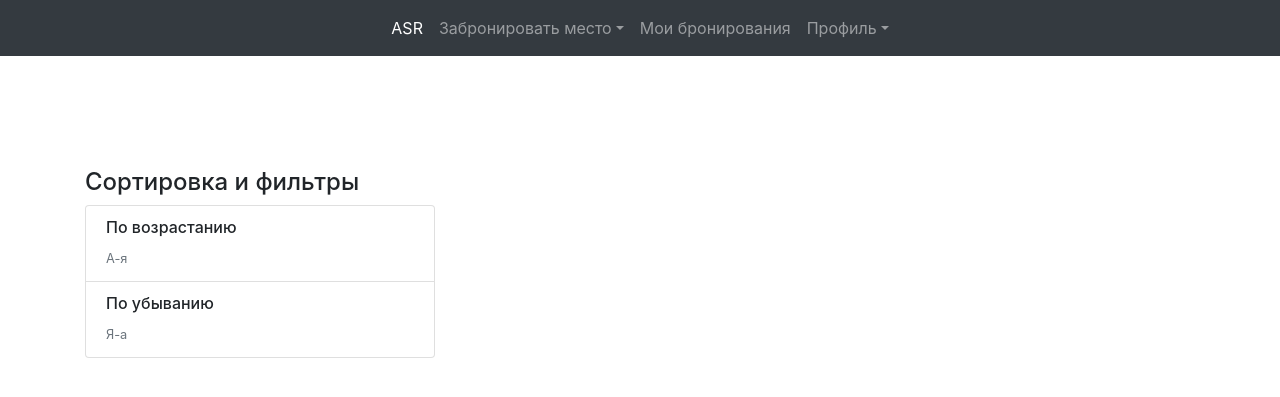
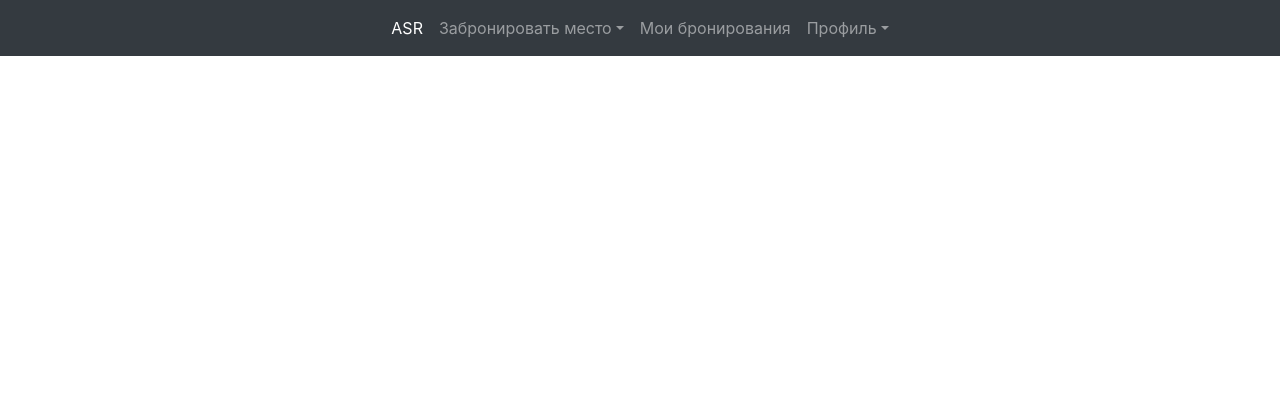
Before and after one commit to Ga3B/Aventica-Seat-Reservation-, a Django app: page /MainApp/change_room/rooms in a window 1280 px wide. Shown: the top 397 px of the page. Run offline with Django 3.2, Linux system fonts and the light colour scheme; the visitor is signed in with stand-in values (Sample User, id 1); data that the repository does not hold is empty; some libraries are stand-ins or nearby versions.

Commit message:
Удалил бесполезные фильтры

```diff
--- a/MainApp/templates/MainApp/change_room.html
+++ b/MainApp/templates/MainApp/change_room.html
@@ -16,44 +16,18 @@
 <div class="container">
   <div class="py-5 text-center"></div>
   <div class="row">
-    <div class="col-md-4 order-md-2 mb-8">
-      <h4>Сортировка и фильтры</h4>
-      <ul class="list-group mb-3">
-        <li class="list-group-item d-flex justify-content-between lh-condensed">
-          <div>
-            <h6>По возрастанию</h6>
-            <small class="text-muted"> А-я</small>
-          </div>
-        </li>
-        <li class="list-group-item d-flex justify-content-between lh-condensed">
-          <div>
-            <h6>По убыванию</h6>
-            <small class="text-muted"> Я-а</small>
-          </div>
-        </li>
-        <!-- <li class="list-group-item d-flex justify-content-between lh-condensed">
-          <div>
-            <h6>По возрастанию</h6>
-            <small class="text-muted"> что-нибудь</small>
-          </div>
-        </li> -->
-      </ul>
-    </div>
 
     {% if rooms %}
     {% for room in rooms %}
       <div class="col-md-8 order-md-2">
         <div class="card mb-4 shadow-sm">
-          <!-- <img src="{% static room.photo.url %}" alt=""> -->
           <div class="card-body">
             <h6>{{ room.name }}</h6>
             <p class="card-text">{{ room.description }}</p>
             <div class="d-flex justify-content-between align-items-center">
               <div class="btn-group">
-                <!-- Чтобы вернуть как было - заменить дата-таргет и дата-тоггл на хреф -->
                 <a type="button" data-val="{{ room.id }}" data-type="Room"
                 data-toggle="modal" data-target="#bookModal"  class="btn btn-sm btn-outline-secondary" >Далее</a>
-
               </div>
               <small class="text-muted">Вместимость - {{ room.capacity }}</small>
             </div>
@@ -68,14 +42,11 @@
       <div class="col-md-8 order-md-1">
 
         <div class="card mb-4 shadow-sm">
-          <!-- <img src="{% static workplace.photo.url %}" alt=""> -->
           <div class="card-body">
             <h6>{{ workplace.name }}</h6>
             <p class="card-text">{{ workplace.description|default:"No description" }}</p>
             <div class="d-flex justify-content-between align-items-center">
               <div class="btn-group">
-
-                <!-- Чтобы вернуть как было - заменить дата-таргет и дата-тоггл на хреф -->
                 <a type="button" data-val="{{ workplace.id }}" data-type="Workplace"
                 data-toggle="modal" data-target="#bookModal"  class="btn btn-sm btn-outline-secondary" >Далее</a>
               </div>
```
Also changed, not shown: MainApp/templates/MainApp/my_booking.html (+0 -23 lines).
